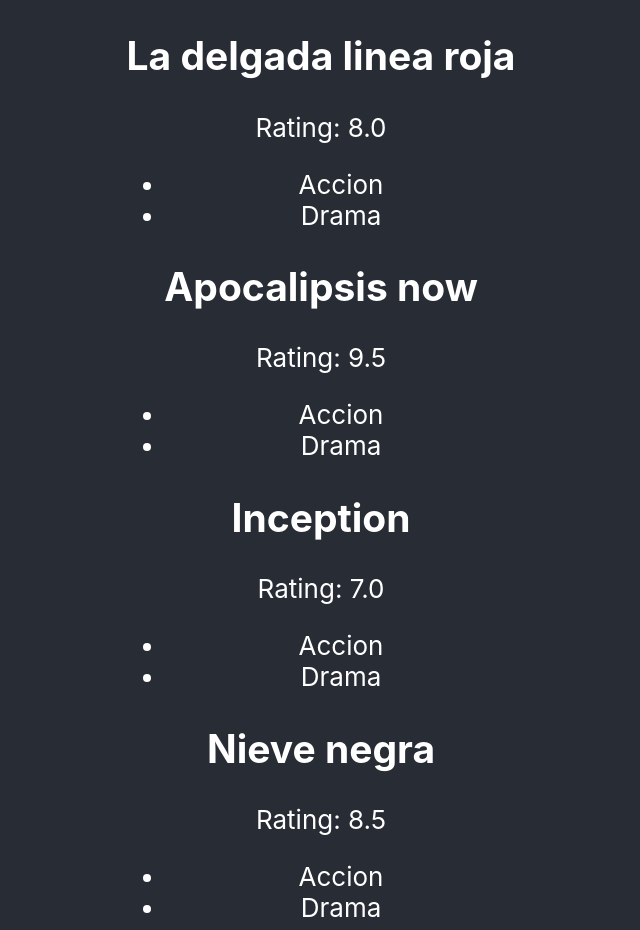
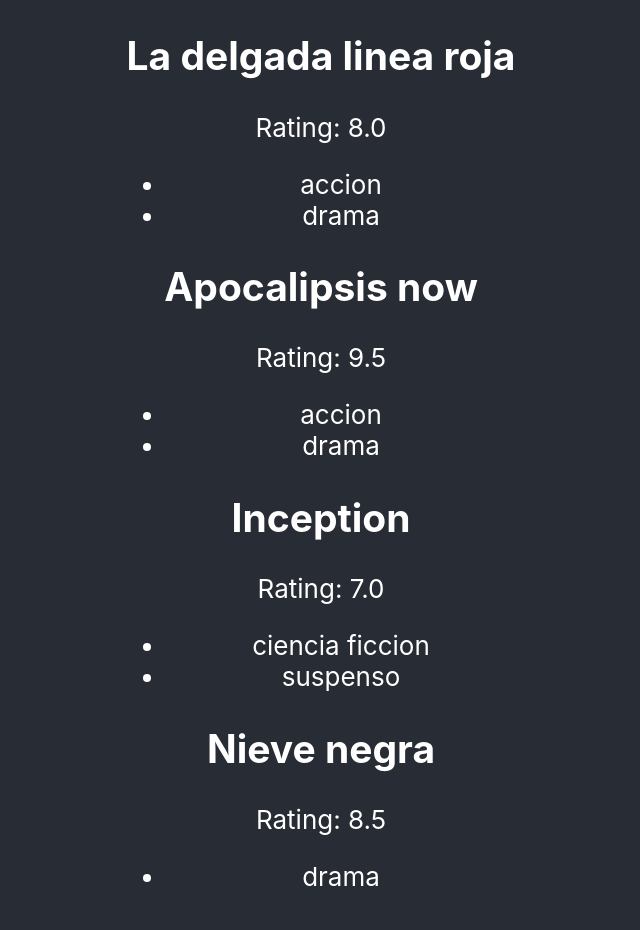
Before and after one commit to Mora-Dav/react-playground, a React (Create React App) app: page / in a window 1280 px wide. Shown: the top 930 px of the page, without its empty margins (319-959 px from the left). Built offline with nearby package versions, Linux system fonts and the light colour scheme.

Commit message:
Key props y map()

```diff
--- a/src/components/Pelicula.js
+++ b/src/components/Pelicula.js
@@ -2,14 +2,13 @@
 
 function Pelicula(props) {
 
-    let generos = ["Accion", "Drama"]
 
     return (
         <>
             <h2>{props.titulo}</h2>
             <p>Rating: {props.rating} </p>
             <ul>
-                {generos.map( genero => <li> {genero} </li>)}
+                {props.generos.map( (genero,i) => <li key={genero+i} > {genero} </li>)}
             </ul>
         </>
     )
--- a/src/components/TiraPeliculas.js
+++ b/src/components/TiraPeliculas.js
@@ -3,10 +3,10 @@
 function TiraPeliculas() {
     return (
         <div>
-            <Pelicula rating = '8.0' titulo= 'La delgada linea roja'/>
-            <Pelicula rating = '9.5' titulo = 'Apocalipsis now' />
-            <Pelicula rating = '7.0' titulo = 'Inception'/>
-            <Pelicula rating = '8.5' titulo = 'Nieve negra'/>
+            <Pelicula rating = '8.0' titulo= 'La delgada linea roja'generos ={['accion', 'drama']} />
+            <Pelicula rating = '9.5' titulo = 'Apocalipsis now' generos ={['accion', 'drama']} />
+            <Pelicula rating = '7.0' titulo = 'Inception' generos = {['ciencia ficcion', 'suspenso']} />
+            <Pelicula rating = '8.5' titulo = 'Nieve negra'generos = {['drama']} />
         </div>
     )
 }
```
